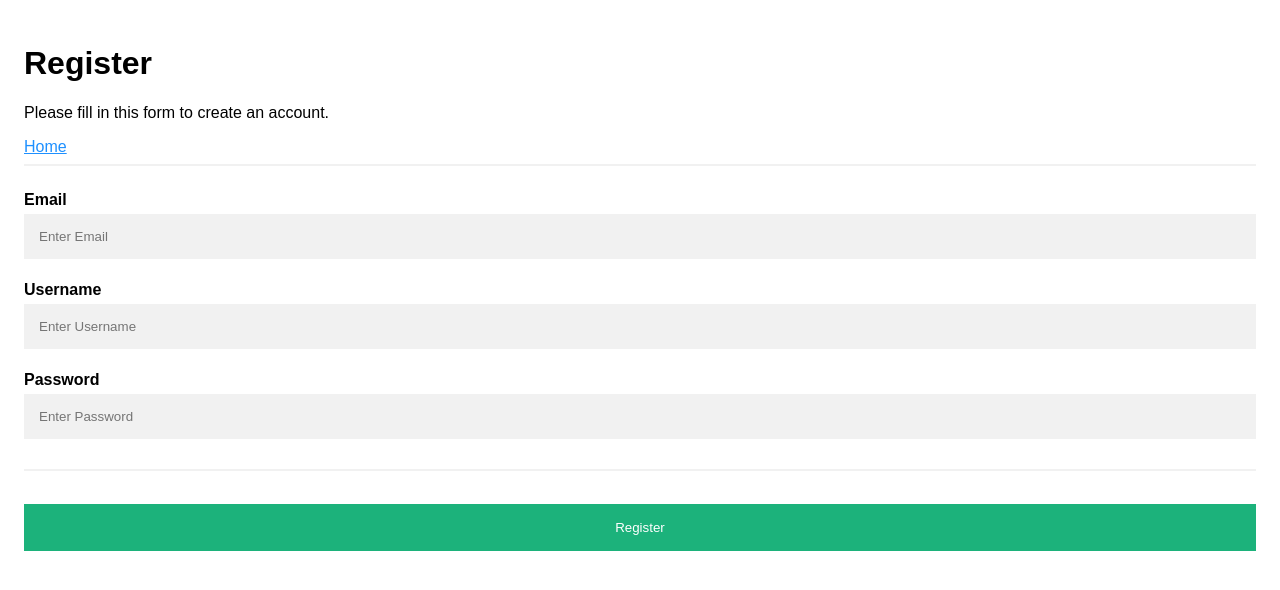
After one commit to ZeroNiki/Movie-Database, a FastAPI app: template src/templates/sign_up.html in a window 1280 px wide. The commit adds this page. Shown: the top 590 px of the page. Run offline with FastAPI, Linux system fonts and the light colour scheme; the template is opened without the code that fills it, so the values that code supplies are empty; parts of the project's set-up code (start-up, migrations or seed data) failed here and were passed over.

Commit message:
Add pages sign_in sign_up

```diff
--- /dev/null
+++ b/src/static/css/account.css
@@ -0,0 +1,65 @@
+* {
+  box-sizing: border-box;
+}
+
+body {
+  font-family: Arial, Tahoma, Serif;
+  justify-content: center;
+  align-items: center;
+  overflow: auto;
+}
+
+/* Add padding to containers */
+.container {
+  padding: 16px;
+}
+
+/* Full-width input fields */
+input[type="text"],
+input[type="password"] {
+  width: 100%;
+  padding: 15px;
+  margin: 5px 0 22px 0;
+  display: inline-block;
+  border: none;
+  background: #f1f1f1;
+}
+
+input[type="text"]:focus,
+input[type="password"]:focus {
+  background-color: #ddd;
+  outline: none;
+}
+
+/* Overwrite default styles of hr */
+hr {
+  border: 1px solid #f1f1f1;
+  margin-bottom: 25px;
+}
+
+/* Set a style for the submit/register button */
+.registerbtn {
+  background-color: #04aa6d;
+  color: white;
+  padding: 16px 20px;
+  margin: 8px 0;
+  border: none;
+  cursor: pointer;
+  width: 100%;
+  opacity: 0.9;
+}
+
+.registerbtn:hover {
+  opacity: 1;
+}
+
+/* Add a blue text color to links */
+a {
+  color: dodgerblue;
+}
+
+/* Set a grey background color and center the text of the "sign in" section */
+.signin {
+  background-color: #f1f1f1;
+  text-align: center;
+}
--- a/src/templates/base.html
+++ b/src/templates/base.html
@@ -15,8 +15,8 @@
       <h2><a href="/pages/home/">Home</a></h2>
       <ul>
         <li><a href="#">About</a></li>
-        <li><a href="#">Sign in</a></li>
-        <li><a href="#">Sign up</a></li>
+        <li><a href="/pages/login">Sign in</a></li>
+        <li><a href="/pages/register">Sign up</a></li>
       </ul>
     </div>
   </div>
--- /dev/null
+++ b/src/templates/sign_up.html
@@ -0,0 +1,50 @@
+<!doctype html>
+<html lang="en">
+  <head>
+    <meta charset="UTF-8" />
+    <meta name="viewport" content="width=device-width, initial-scale=1.0" />
+    <link
+      rel="stylesheet"
+      href="{{ url_for('static', path='css/account.css') }}"
+    />
+    <title>Sing up</title>
+  </head>
+
+  <body>
+    <div class="container">
+      <h1>Register</h1>
+      <p>Please fill in this form to create an account.</p>
+      <a href="/pages/home">Home</a>
+      <hr />
+
+      <label for="email"><b>Email</b></label>
+      <input
+        type="text"
+        placeholder="Enter Email"
+        name="email"
+        id="email"
+        required
+      />
+
+      <label for="psw"><b>Username</b></label>
+      <input
+        type="text"
+        placeholder="Enter Username"
+        name="usn"
+        id="usn"
+        required
+      />
+
+      <label for="psw-repeat"><b>Password</b></label>
+      <input
+        type="password"
+        placeholder="Enter Password"
+        name="psw"
+        id="psw"
+        required
+      />
+      <hr />
+      <button type="submit" class="registerbtn">Register</button>
+    </div>
+  </body>
+</html>
```
Also changed, not shown: src/pages/router.py (+11 -2 lines), src/templates/sign_in.html (added, +41 -0 lines).
